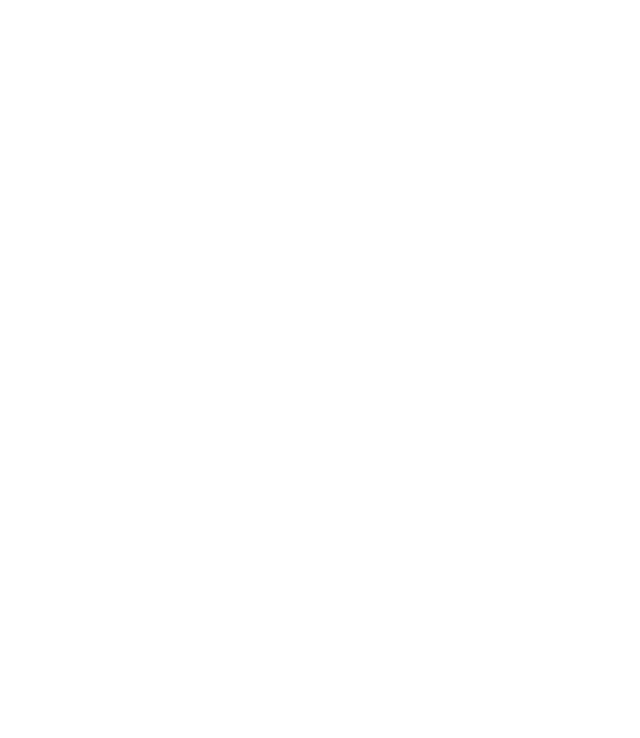
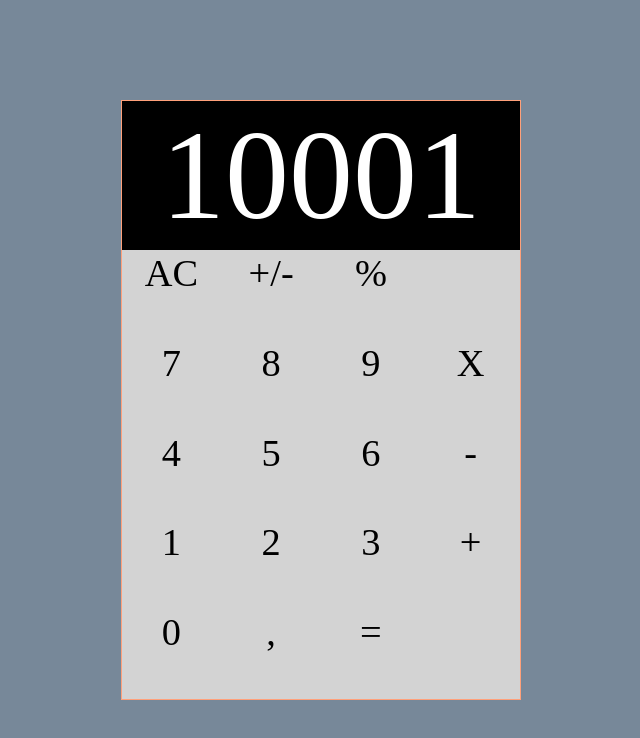
Before and after one commit to JackDev21/PreBootcamp_ISDICODERS, a website: page Proyectos_ejercicios/Calculadora_interfaz/index.html in a window 1280 px wide. Shown: the whole page, without its empty margins (319-959 px from the left). Drawn offline with Linux system fonts and the light colour scheme.

Commit message:
añadir texto numeros

```diff
--- a/Proyectos_ejercicios/Calculadora_interfaz/index.html
+++ b/Proyectos_ejercicios/Calculadora_interfaz/index.html
@@ -10,9 +10,28 @@
 </head>
 
 <body>
-    <div class='calculadora'>
-
-    </div>
+    <section class="calculadora">
+        <div class="display">10001</div>
+        <div class="row2">AC</div>
+        <div class="row2">+/-</div>
+        <div class="row2">%</div>
+        <div class="row2"></div>
+        <div class="row3">7</div>
+        <div class="row3">8</div>
+        <div class="row3">9</div>
+        <div class="row3">X</div>
+        <div class="row4">4</div>
+        <div class="row4">5</div>
+        <div class="row4">6</div>
+        <div class="row4">-</div>
+        <div class="row5">1</div>
+        <div class="row5">2</div>
+        <div class="row5">3</div>
+        <div class="row5">+</div>
+        <div class="colSpan2 row6">0</div>
+        <div class="colSpan1 row6">,</div>
+        <div class="colSpan1 row6">=</div>
+    </section>
 
 </body>
 
--- a/Proyectos_ejercicios/Calculadora_interfaz/style.css
+++ b/Proyectos_ejercicios/Calculadora_interfaz/style.css
@@ -4,3 +4,42 @@
     box-sizing: border-box;
 
 }
+
+body {
+    background-color: lightslategray;
+    display: flex;
+    justify-content: center;
+    align-items: center;
+    height: 100vh;
+    padding: 5px;
+    font-size: 3vw;
+
+
+}
+
+.calculadora {
+    max-width: 400px;
+    width: 80vw;
+    max-height: 600px;
+    height: 80vh;
+    background-color: lightgray;
+    border: 1px solid lightsalmon;
+    display: grid;
+    grid-template-rows: repeat(6, 1fr);
+    grid-template-columns: repeat(4, 1fr);
+    gap: 1px;
+    text-align: center;
+
+}
+
+.display {
+    grid-row: 1;
+    grid-column: span 4;
+    border: 1px solid black;
+    display: flex;
+    justify-content: center;
+    align-items: center;
+    font-size: 10vw;
+    background-color: black;
+    color: white;
+}
```
